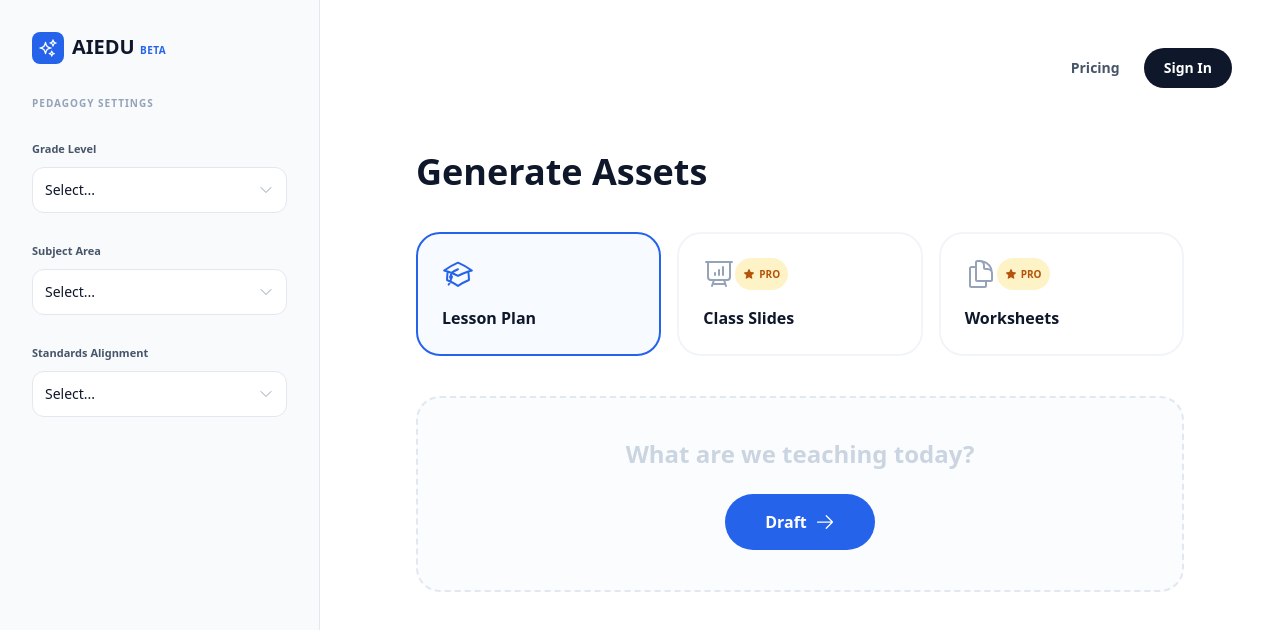
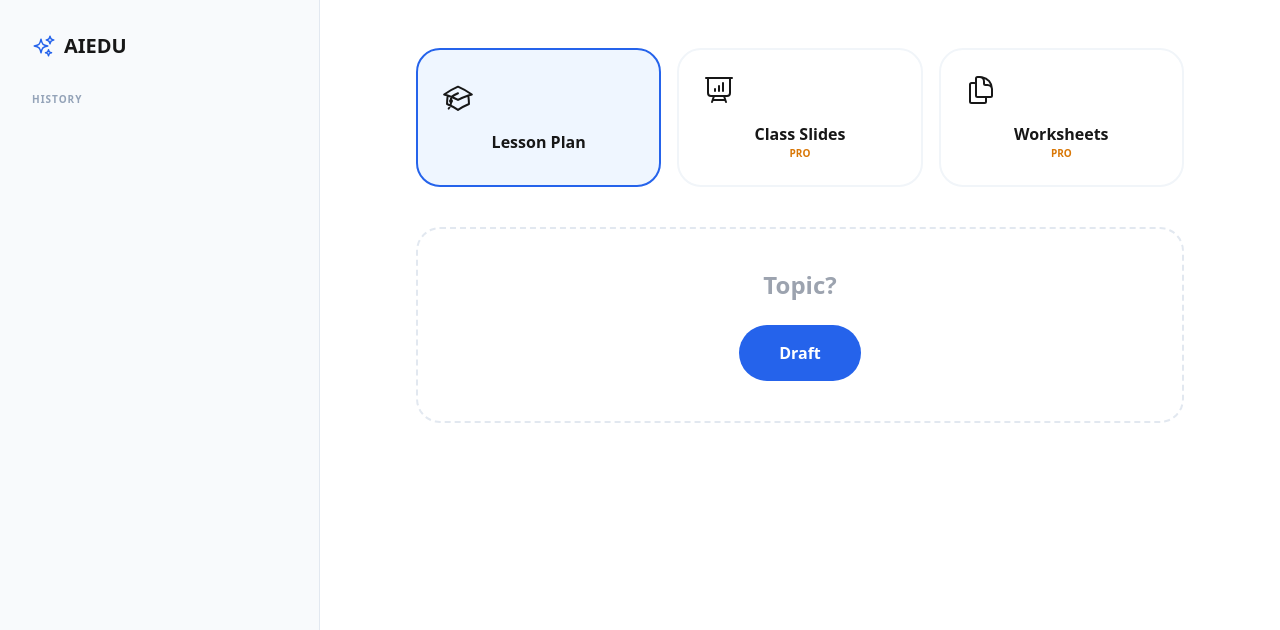
Before and after one commit to joanjiaocn-rgb/eduus, a Next.js app: page /page-new in a window 1280 px wide. Shown: the top 630 px of the page. Built offline with nearby package versions, Linux system fonts and the light colour scheme.

Commit message:
feat: complete UI and generation logic integration in page-new

```diff
--- a/app/page-new/page.js
+++ b/app/page-new/page.js
@@ -1,105 +1,91 @@
 "use client";
 
-import React, { useState, useEffect } from 'react';
-import { SparklesIcon, ChevronDownIcon, AcademicCapIcon, PresentationChartBarIcon, DocumentDuplicateIcon, ArrowRightIcon } from '@heroicons/react/24/outline';
+import React, { useState, useEffect, useCallback } from 'react';
+import { SparklesIcon, ChevronDownIcon, AcademicCapIcon, PresentationChartBarIcon, DocumentDuplicateIcon, ArrowRightIcon, TrashIcon, ClockIcon, PencilSquareIcon, CheckIcon, XMarkIcon } from '@heroicons/react/24/outline';
 import { StarIcon } from '@heroicons/react/24/solid';
 
+const STORAGE_KEY = 'eduspark_lesson_history';
+
+// ── EditableText ──────────────────────────────────────────────
+function EditableText({ value, onChange, className = '' }) {
+  const [editing, setEditing] = useState(false);
+  const [draft, setDraft] = useState(value);
+  if (editing) return (
+    <div className="flex gap-2">
+      <textarea value={draft} onChange={e => setDraft(e.target.value)} className="w-full p-2 border rounded-xl" rows={4} />
+      <button onClick={() => { onChange(draft); setEditing(false); }} className="bg-blue-600 text-white p-2 rounded-lg"><CheckIcon className="w-4 h-4"/></button>
+    </div>
+  );
+  return <div onClick={() => setEditing(true)} className={`cursor-pointer hover:bg-slate-50 p-2 rounded-xl ${className}`}>{value}</div>;
+}
+
+// ── Main Interface ──────────────────────────────────────────
 export default function AIEDUInterface() {
   const [selectedAsset, setSelectedAsset] = useState('Lesson Plan');
   const [topic, setTopic] = useState('');
+  const [history, setHistory] = useState([]);
+  const [result, setResult] = useState(null);
   const [isGenerating, setIsGenerating] = useState(false);
-  const [result, setResult] = useState(null);
+
+  useEffect(() => {
+    const saved = localStorage.getItem(STORAGE_KEY);
+    if (saved) setHistory(JSON.parse(saved));
+  }, []);
 
   const handleGenerate = async () => {
-    if (!topic) return alert("Please enter a topic");
+    if (!topic) return alert("Enter topic");
     setIsGenerating(true);
     try {
-      const response = await fetch('/api/generate', {
+      const res = await fetch('/api/generate', {
         method: 'POST',
         headers: { 'Content-Type': 'application/json' },
         body: JSON.stringify({ topic, assetType: selectedAsset })
       });
-      const data = await response.json();
-      setResult(data.content);
-    } catch (e) {
-      alert("Generation failed");
-    } finally {
-      setIsGenerating(false);
-    }
+      const data = await res.json();
+      const plan = { id: Date.now(), topic, content: data.content, savedAt: new Date().toISOString() };
+      const newHistory = [plan, ...history].slice(0, 20);
+      setHistory(newHistory);
+      localStorage.setItem(STORAGE_KEY, JSON.stringify(newHistory));
+      setResult(plan);
+    } catch (e) { alert("Failed"); } finally { setIsGenerating(false); }
   };
 
   return (
-    <div className="min-h-screen bg-white flex font-sans text-slate-900">
+    <div className="min-h-screen bg-white flex font-sans">
       <aside className="w-80 border-r border-slate-200 bg-slate-50 p-8 flex flex-col gap-8">
-        <div className="flex items-center gap-2">
-          <div className="w-8 h-8 bg-blue-600 rounded-lg flex items-center justify-center"><SparklesIcon className="w-5 h-5 text-white" /></div>
-          <span className="text-xl font-black">AIEDU <span className="text-[10px] text-blue-600 font-bold uppercase tracking-wider">Beta</span></span>
-        </div>
+        <div className="flex items-center gap-2"><SparklesIcon className="w-6 h-6 text-blue-600" /><span className="text-xl font-black">AIEDU</span></div>
         <div className="space-y-6">
-          <h2 className="text-[10px] font-black text-slate-400 uppercase tracking-widest">Pedagogy Settings</h2>
-          {['Grade Level', 'Subject Area', 'Standards Alignment'].map(label => (
-            <div key={label} className="space-y-2">
-              <label className="text-[11px] font-bold text-slate-600">{label}</label>
-              <button className="w-full bg-white border border-slate-200 p-3 rounded-xl flex justify-between items-center text-sm font-medium hover:border-blue-400">
-                Select... <ChevronDownIcon className="w-4 h-4 text-slate-400" />
-              </button>
-            </div>
+          <h2 className="text-[10px] font-black text-slate-400 uppercase tracking-widest">History</h2>
+          {history.map(h => (
+            <div key={h.id} onClick={() => setResult(h)} className="p-3 bg-white rounded-xl border border-slate-100 cursor-pointer text-sm font-bold truncate">{h.topic}</div>
           ))}
         </div>
       </aside>
 
       <main className="flex-1 p-12 overflow-y-auto">
-        <header className="flex justify-between items-center mb-16">
-          <div />
-          <div className="flex items-center gap-6 text-sm font-bold text-slate-600">
-            <button className="hover:text-blue-600">Pricing</button>
-            <button className="bg-slate-900 text-white px-5 py-2.5 rounded-full hover:bg-slate-800">Sign In</button>
-          </div>
-        </header>
-
         <section className="max-w-3xl mx-auto space-y-10">
-          <h1 className="text-4xl font-black">Generate Assets</h1>
-
           <div className="grid grid-cols-3 gap-4">
             {[
               { name: 'Lesson Plan', icon: AcademicCapIcon, pro: false },
               { name: 'Class Slides', icon: PresentationChartBarIcon, pro: true },
               { name: 'Worksheets', icon: DocumentDuplicateIcon, pro: true }
             ].map(item => (
-              <button
-                key={item.name}
-                onClick={() => setSelectedAsset(item.name)}
-                className={`p-6 rounded-3xl border-2 transition-all text-left flex flex-col gap-4 ${selectedAsset === item.name ? 'border-blue-600 bg-blue-50/50' : 'border-slate-100 hover:border-slate-200'}`}
-              >
-                <div className="flex justify-between">
-                  <item.icon className={`w-8 h-8 ${selectedAsset === item.name ? 'text-blue-600' : 'text-slate-400'}`} />
-                  {item.pro && <span className="bg-amber-100 text-amber-700 px-2 py-0.5 rounded-full text-[10px] font-black flex items-center gap-1"><StarIcon className="w-3 h-3" />PRO</span>}
-                </div>
+              <button key={item.name} onClick={() => setSelectedAsset(item.name)} className={`p-6 rounded-3xl border-2 ${selectedAsset === item.name ? 'border-blue-600 bg-blue-50' : 'border-slate-100'}`}>
+                <item.icon className="w-8 h-8 mb-4" />
                 <span className="font-bold">{item.name}</span>
+                {item.pro && <span className="block text-[10px] text-amber-600 font-black">PRO</span>}
               </button>
             ))}
           </div>
 
-          <div className="border-2 border-slate-200 border-dashed rounded-3xl p-10 flex flex-col items-center gap-6 bg-slate-50/50">
-            <input
-              type="text"
-              value={topic}
-              onChange={(e) => setTopic(e.target.value)}
-              placeholder="What are we teaching today?"
-              className="w-full text-2xl font-bold placeholder:text-slate-300 outline-none text-center bg-transparent"
-            />
-            <button
-              onClick={handleGenerate}
-              disabled={isGenerating}
-              className="bg-blue-600 text-white px-10 py-4 rounded-full font-bold hover:bg-blue-700 transition-colors flex items-center gap-2"
-            >
-              {isGenerating ? 'Generating...' : 'Draft'} <ArrowRightIcon className="w-5 h-5" />
-            </button>
+          <div className="border-2 border-slate-200 border-dashed rounded-3xl p-10 flex flex-col items-center gap-6">
+            <input value={topic} onChange={e => setTopic(e.target.value)} placeholder="Topic?" className="w-full text-2xl font-bold text-center outline-none" />
+            <button onClick={handleGenerate} disabled={isGenerating} className="bg-blue-600 text-white px-10 py-4 rounded-full font-bold">{isGenerating ? 'Generating...' : 'Draft'}</button>
           </div>
 
           {result && (
-            <div className="mt-10 p-8 bg-white border border-slate-200 rounded-3xl shadow-sm whitespace-pre-wrap text-slate-700">
-              {result}
+            <div className="mt-10 p-8 bg-white border border-slate-200 rounded-3xl shadow-sm">
+              <EditableText value={result.content} onChange={val => setResult(r => ({...r, content: val}))} />
             </div>
           )}
         </section>
```
